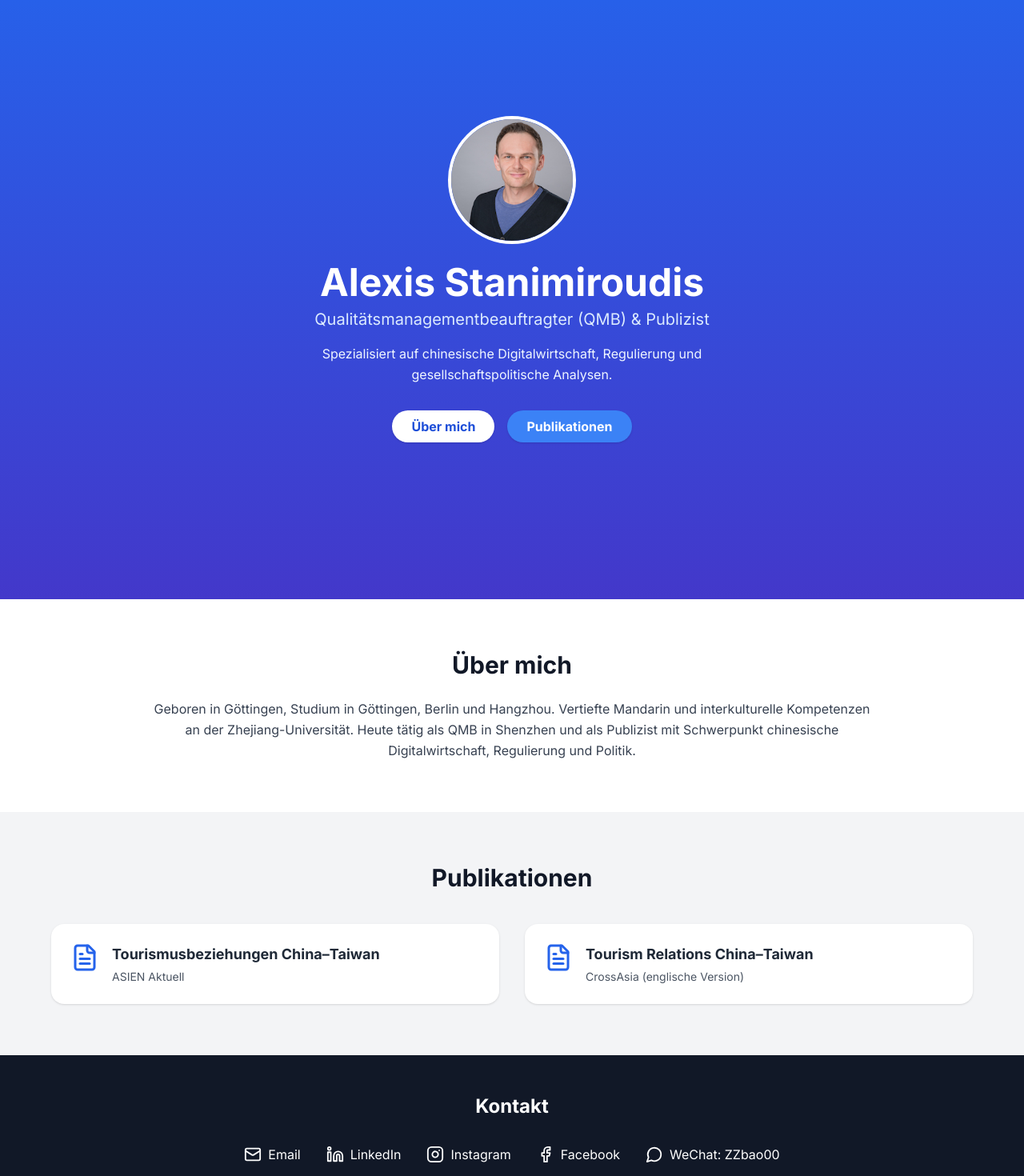
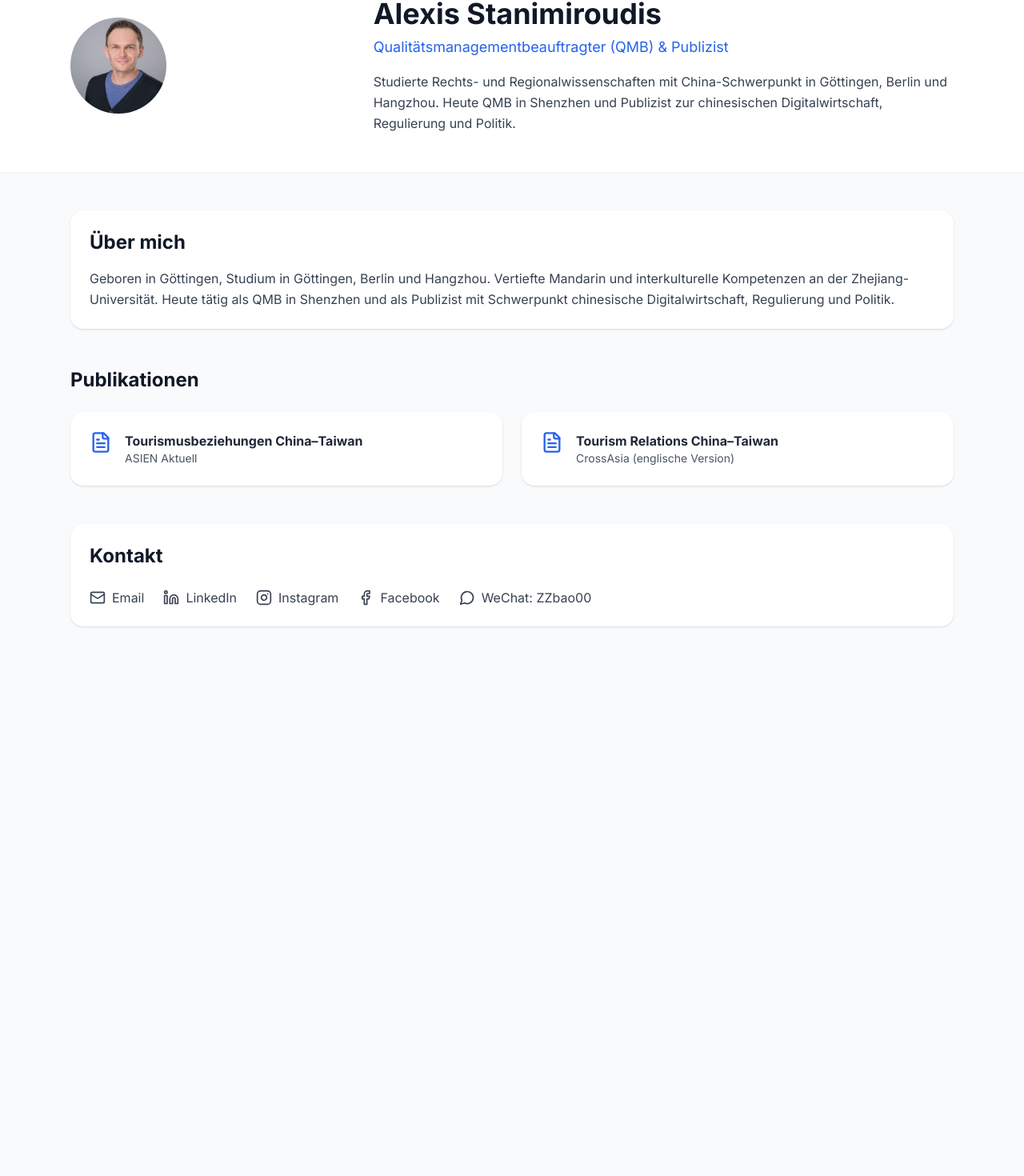
Before and after one commit to stanimia81/alexis-website, a React (Vite) app: page / in a window 1280 px wide. Shown: the part 51-1521 px from the top of the page at 80% size. After the commit the page ends 882 px from the top, so only its background shows below. Built offline with nearby package versions, Linux system fonts and the light colour scheme.

Commit message:
Update App.jsx

```diff
--- a/src/App.jsx
+++ b/src/App.jsx
@@ -1,87 +1,67 @@
 import React from "react";
-import {
-  Mail,
-  Linkedin,
-  Instagram,
-  Facebook,
-  MessageCircle,
-  FileText,
-} from "lucide-react";
+import { Mail, Linkedin, Instagram, Facebook, MessageCircle, FileText } from "lucide-react";
 import profilePic from "./assets/profile.jpg";
 
 export default function App() {
   return (
-    <div className="bg-gray-50 text-gray-900">
+    <div className="min-h-screen bg-gray-50 text-gray-900">
       {/* Hero Section */}
-      <section className="min-h-screen bg-gradient-to-b from-blue-600 to-indigo-700 text-white flex flex-col items-center justify-center text-center px-6">
+      <header className="bg-white shadow-sm">
+        <div className="max-w-6xl mx-auto px-6 py-12 grid grid-cols-1 md:grid-cols-3 gap-8 items-center">
+          <div className="flex justify-center md:justify-start">
             <img
               src={profilePic}
               alt="Profilbild Alexis Stanimiroudis"
               style={{
-            width: "160px",
-            height: "160px",
+                width: "120px",
+                height: "120px",
                 borderRadius: "50%",
                 objectFit: "cover",
-            display: "block",
-            border: "4px solid white",
+                display: "block"
               }}
             />
-        <h1 className="mt-6 text-5xl font-bold">Alexis Stanimiroudis</h1>
-        <h2 className="mt-2 text-xl text-blue-100">
+          </div>
+          <div className="md:col-span-2">
+            <h1 className="text-4xl font-bold">Alexis Stanimiroudis</h1>
+            <h2 className="text-lg text-blue-600 mt-2">
               Qualitätsmanagementbeauftragter (QMB) & Publizist
             </h2>
-        <p className="mt-4 max-w-xl text-blue-50 leading-relaxed">
-          Spezialisiert auf chinesische Digitalwirtschaft, Regulierung und
-          gesellschaftspolitische Analysen.
+            <p className="mt-4 text-gray-700 leading-relaxed">
+              Studierte Rechts- und Regionalwissenschaften mit China-Schwerpunkt in Göttingen,
+              Berlin und Hangzhou. Heute QMB in Shenzhen und Publizist zur chinesischen
+              Digitalwirtschaft, Regulierung und Politik.
             </p>
-        <div className="mt-8 flex gap-4">
-          <a
-            href="#about"
-            className="bg-white text-blue-700 font-semibold px-6 py-2 rounded-full shadow hover:bg-blue-50 transition"
-          >
-            Über mich
-          </a>
-          <a
-            href="#publikationen"
-            className="bg-blue-500 text-white font-semibold px-6 py-2 rounded-full shadow hover:bg-blue-400 transition"
-          >
-            Publikationen
-          </a>
           </div>
-      </section>
+        </div>
+      </header>
 
+      <main className="max-w-6xl mx-auto px-6 py-12 space-y-12">
         {/* Über mich */}
-      <section id="about" className="bg-white py-16 px-6">
-        <div className="max-w-4xl mx-auto text-center">
-          <h3 className="text-3xl font-semibold mb-6">Über mich</h3>
+        <section className="bg-white rounded-2xl shadow p-6">
+          <h3 className="text-2xl font-semibold mb-4">Über mich</h3>
           <p className="leading-relaxed text-gray-700">
             Geboren in Göttingen, Studium in Göttingen, Berlin und Hangzhou.
-            Vertiefte Mandarin und interkulturelle Kompetenzen an der
-            Zhejiang-Universität. Heute tätig als QMB in Shenzhen und als
-            Publizist mit Schwerpunkt chinesische Digitalwirtschaft,
-            Regulierung und Politik.
+            Vertiefte Mandarin und interkulturelle Kompetenzen an der Zhejiang-Universität.
+            Heute tätig als QMB in Shenzhen und als Publizist mit Schwerpunkt
+            chinesische Digitalwirtschaft, Regulierung und Politik.
           </p>
-        </div>
         </section>
 
         {/* Publikationen */}
-      <section id="publikationen" className="bg-gray-100 py-16 px-6">
-        <div className="max-w-6xl mx-auto">
-          <h3 className="text-3xl font-semibold text-center mb-10">
-            Publikationen
-          </h3>
-          <div className="grid grid-cols-1 md:grid-cols-2 gap-8">
+        <section>
+          <h3 className="text-2xl font-semibold mb-6">Publikationen</h3>
+          <div className="grid grid-cols-1 md:grid-cols-2 gap-6">
             {/* Publikation 1 */}
             <a
               href="/pdfs/Asien_Aktuell.pdf"
               target="_blank"
               rel="noopener noreferrer"
-              className="block bg-white rounded-2xl shadow hover:shadow-lg transition transform hover:-translate-y-1 p-6"
+              className="block bg-white rounded-2xl shadow p-6 hover:shadow-md transition"
             >
               <div className="flex items-start gap-4">
-                <FileText className="text-blue-600" size={36} />
+                <FileText className="text-blue-600" size={28} />
                 <div>
-                  <h4 className="font-semibold text-lg text-gray-800 mb-1">
+                  <h4 className="font-semibold text-gray-800">
                     Tourismusbeziehungen China–Taiwan
                   </h4>
                   <p className="text-sm text-gray-600">ASIEN Aktuell</p>
@@ -94,62 +74,43 @@ export default function App() {
               href="/pdfs/CrossAsia.pdf"
               target="_blank"
               rel="noopener noreferrer"
-              className="block bg-white rounded-2xl shadow hover:shadow-lg transition transform hover:-translate-y-1 p-6"
+              className="block bg-white rounded-2xl shadow p-6 hover:shadow-md transition"
             >
               <div className="flex items-start gap-4">
-                <FileText className="text-blue-600" size={36} />
+                <FileText className="text-blue-600" size={28} />
                 <div>
-                  <h4 className="font-semibold text-lg text-gray-800 mb-1">
+                  <h4 className="font-semibold text-gray-800">
                     Tourism Relations China–Taiwan
                   </h4>
-                  <p className="text-sm text-gray-600">
-                    CrossAsia (englische Version)
-                  </p>
+                  <p className="text-sm text-gray-600">CrossAsia (englische Version)</p>
                 </div>
               </div>
             </a>
           </div>
-        </div>
         </section>
 
         {/* Kontakt */}
-      <footer className="bg-gray-900 text-white py-12 px-6">
-        <div className="max-w-6xl mx-auto text-center">
-          <h3 className="text-2xl font-semibold mb-8">Kontakt</h3>
-          <div className="flex flex-wrap justify-center gap-8">
-            <a
-              href="mailto:tristani_81@yahoo.de"
-              className="flex items-center gap-2 hover:text-blue-400"
-            >
-              <Mail size={22} /> Email
+        <section className="bg-white rounded-2xl shadow p-6">
+          <h3 className="text-2xl font-semibold mb-6">Kontakt</h3>
+          <div className="flex flex-wrap gap-6 text-gray-700">
+            <a href="mailto:tristani_81@yahoo.de" className="flex items-center gap-2 hover:text-blue-600">
+              <Mail size={20} /> Email
             </a>
-            <a
-              href="https://www.linkedin.com/feed/"
-              target="_blank"
-              className="flex items-center gap-2 hover:text-blue-400"
-            >
-              <Linkedin size={22} /> LinkedIn
+            <a href="https://www.linkedin.com/feed/" target="_blank" className="flex items-center gap-2 hover:text-blue-600">
+              <Linkedin size={20} /> LinkedIn
             </a>
-            <a
-              href="https://www.instagram.com/al_els/"
-              target="_blank"
-              className="flex items-center gap-2 hover:text-blue-400"
-            >
-              <Instagram size={22} /> Instagram
+            <a href="https://www.instagram.com/al_els/" target="_blank" className="flex items-center gap-2 hover:text-blue-600">
+              <Instagram size={20} /> Instagram
             </a>
-            <a
-              href="https://www.facebook.com/alexis.stanimiroudis/"
-              target="_blank"
-              className="flex items-center gap-2 hover:text-blue-400"
-            >
-              <Facebook size={22} /> Facebook
+            <a href="https://www.facebook.com/alexis.stanimiroudis/" target="_blank" className="flex items-center gap-2 hover:text-blue-600">
+              <Facebook size={20} /> Facebook
             </a>
             <div className="flex items-center gap-2">
-              <MessageCircle size={22} /> WeChat: ZZbao00
+              <MessageCircle size={20} /> WeChat: ZZbao00
             </div>
           </div>
-        </div>
-      </footer>
+        </section>
+      </main>
     </div>
   );
 }
```
Lines whose indentation alone changed are shown as unchanged.
